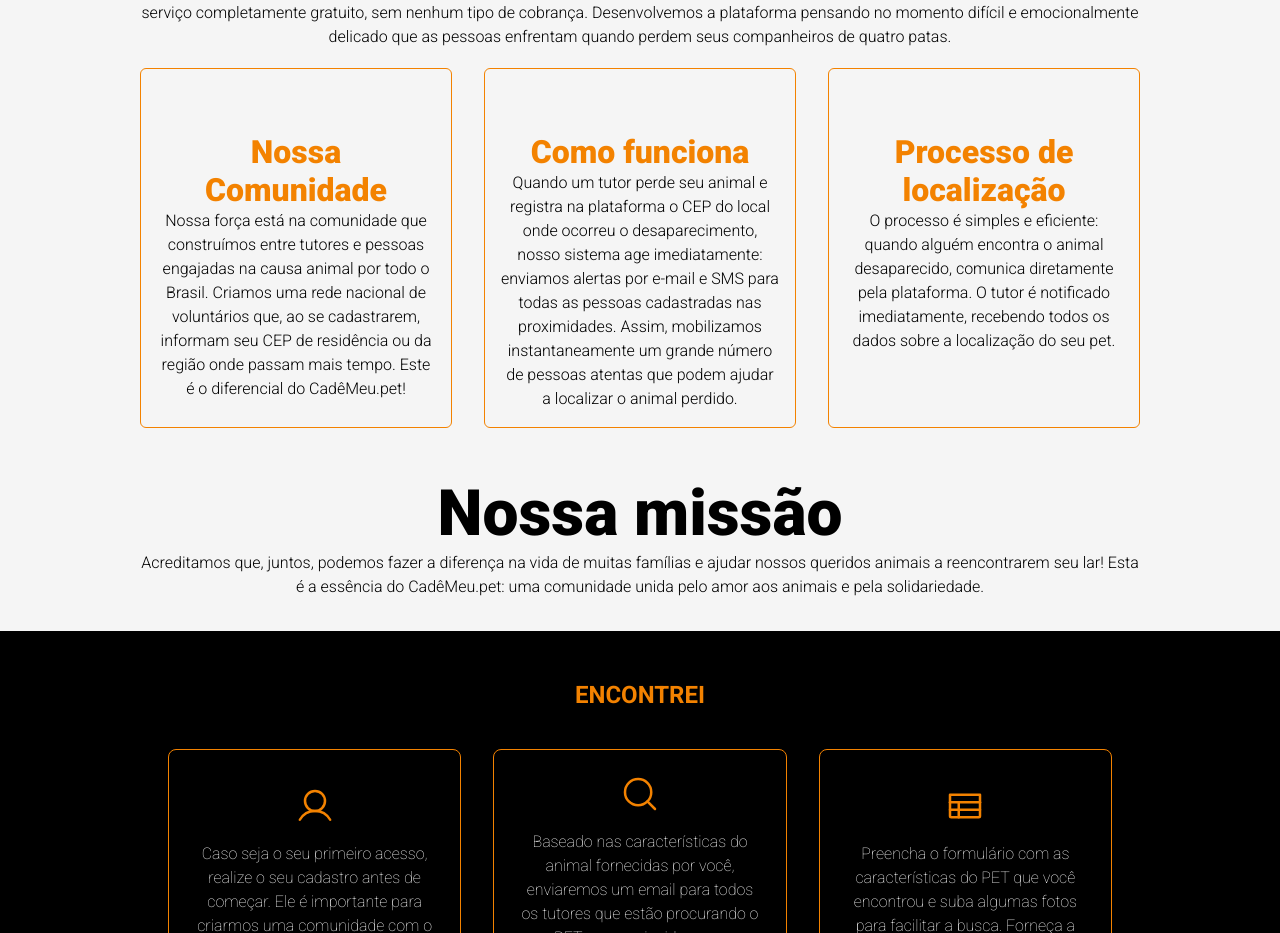
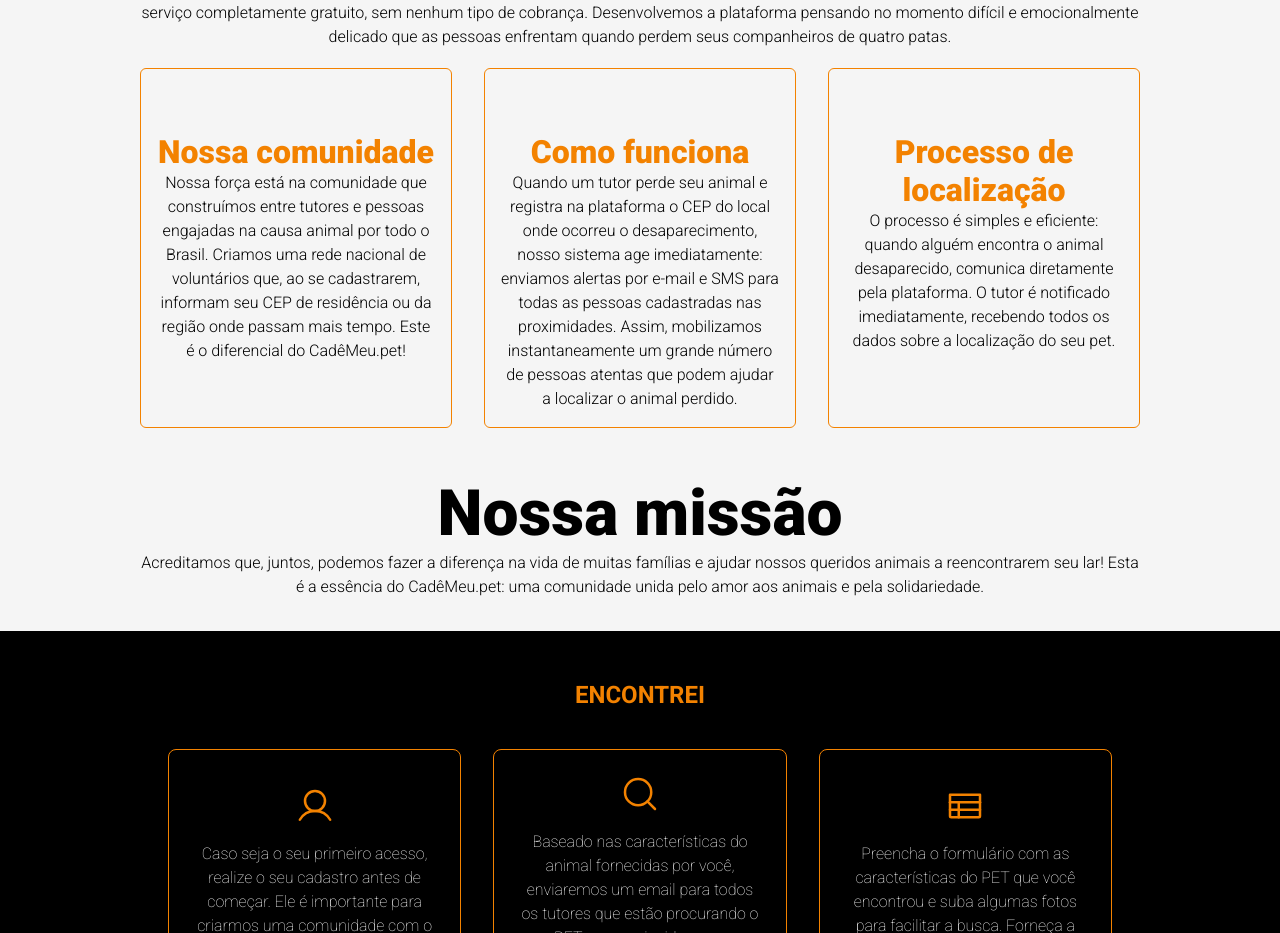
Before and after one commit to adriano-klein/cadeMeuPet, a Next.js app: page / in a window 1280 px wide. Shown: the part 1086-2019 px from the top of the page. Built offline with nearby package versions, Linux system fonts and the light colour scheme.

Commit message:
Auste de texto

```diff
--- a/src/components/HowItWorks/index.tsx
+++ b/src/components/HowItWorks/index.tsx
@@ -17,7 +17,7 @@ export function HowItWorks() {
         <br />
         <CardsContainer>
           <Card
-            title={"Nossa Comunidade"}
+            title={"Nossa comunidade"}
             content="Nossa força está na comunidade que construímos entre tutores e pessoas
           engajadas na causa animal por todo o Brasil. Criamos uma rede nacional
           de voluntários que, ao se cadastrarem, informam seu CEP de residência
```
